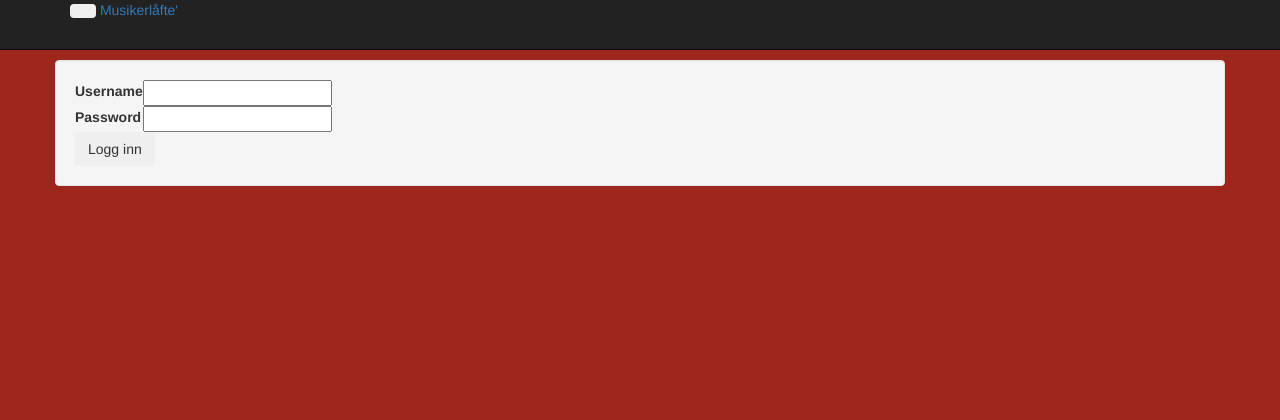
After one commit to laafte/bull1, a Django app: template templates/registration/login.html in a window 1280 px wide. The commit adds this page. Shown: the top 420 px of the page. Run offline with Django 3.2, Linux system fonts and the light colour scheme; the template is opened without the code that fills it: values that come from a table or form of the project are taken from there, others are empty; tables that the repository leaves empty hold one stand-in row (values such as "Sample post"); form fields are guessed from the names that the template uses; some libraries are stand-ins or nearby versions.

Commit message:
basic login functionality

```diff
--- a/pages/urls.py
+++ b/pages/urls.py
@@ -6,4 +6,6 @@ urlpatterns = patterns('',
     url(r'^info$', views.info, name='info'),
     url(r'^kontakt$', views.contact, name='contact'),
     url(r'^grupperinger/(?P<group>[-\w\d]+)/$', views.group, name='group'),
+    url(r'^login/$', 'django.contrib.auth.views.login', name='login'),
+    url(r'^logout/$', 'django.contrib.auth.views.logout', name='logout'),
 )
--- a/templates/base.html
+++ b/templates/base.html
@@ -235,11 +235,18 @@
               </ul>
             </li>
           </ul>
-          <form class="navbar-form pull-right">
-            <input class="span2" type="text" placeholder="Brukernavn">
-            <input class="span2" type="password" placeholder="Passord">
-            <button type="submit" class="btn">Logg inn</button>
-          </form>
+          {% if user.is_authenticated %}
+            <a class="btn pull-right" href="{% url 'logout' %}?next={{ request.path }}">Logg ut</a>
+            <p class="nav navbar-text pull-right">Logget inn som {{ user.username }}.</p>
+          {% else %}
+            {#            <form class="navbar-form pull-right" action="{% url 'django.contrib.auth.views.login' %}">#}
+            {#                <input class="span2" type="text" placeholder="Brukernavn">#}
+            {#                <input class="span2" type="password" placeholder="Passord">#}
+            {#                <button type="submit" class="btn">Logg inn</button>#}
+            {#                <input type="hidden" name="next" value="{{ request.path }}" />#}
+            {#            </form>#}
+            <a class="btn pull-right" href="{% url 'login' %}?next={{ request.path }}">Logg inn</a>
+          {% endif %}
         </div>
         <!--/.nav-collapse -->
       </div>
--- /dev/null
+++ b/templates/registration/login.html
@@ -0,0 +1,26 @@
+{% extends "base.html" %}
+
+{% block content %}
+
+{% if form.errors %}
+<p>Brukernavn og passord stemmer ikke. Vennligst prøv igjen.</p>
+{% endif %}
+
+<form method="post" action="{% url 'django.contrib.auth.views.login' %}">
+{% csrf_token %}
+<table>
+<tr>
+    <td>{{ form.username.label_tag }}</td>
+    <td>{{ form.username }}</td>
+</tr>
+<tr>
+    <td>{{ form.password.label_tag }}</td>
+    <td>{{ form.password }}</td>
+</tr>
+</table>
+
+<input class="btn" type="submit" value="Logg inn" />
+<input type="hidden" name="next" value="{{ next }}" />
+</form>
+
+{% endblock %}
```
Lines whose indentation alone changed are shown as unchanged.
